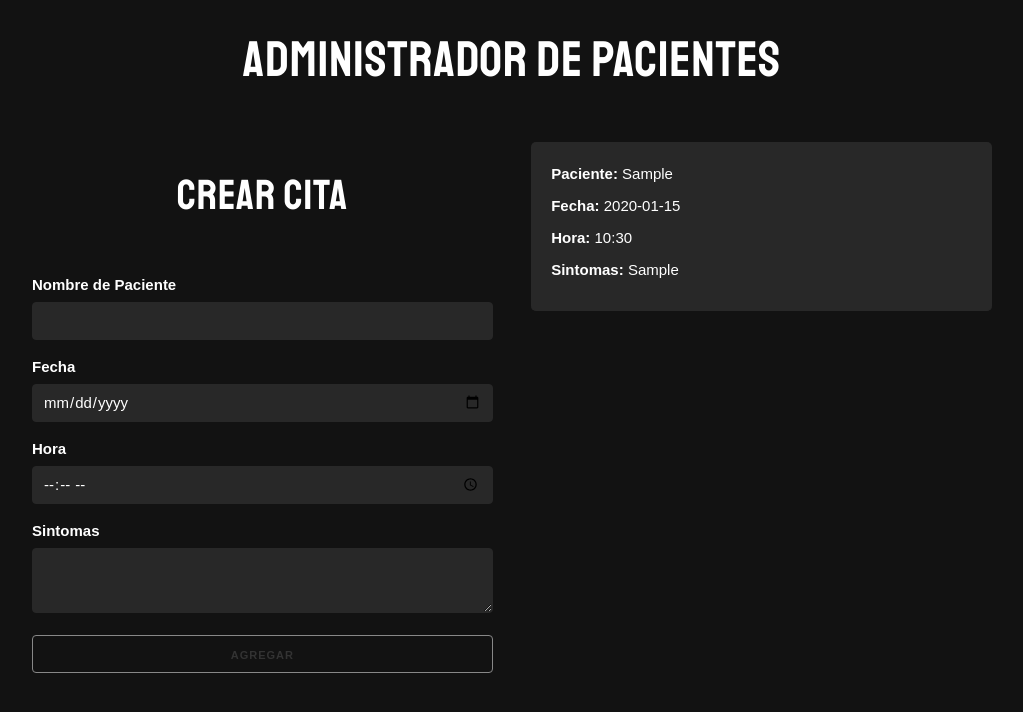
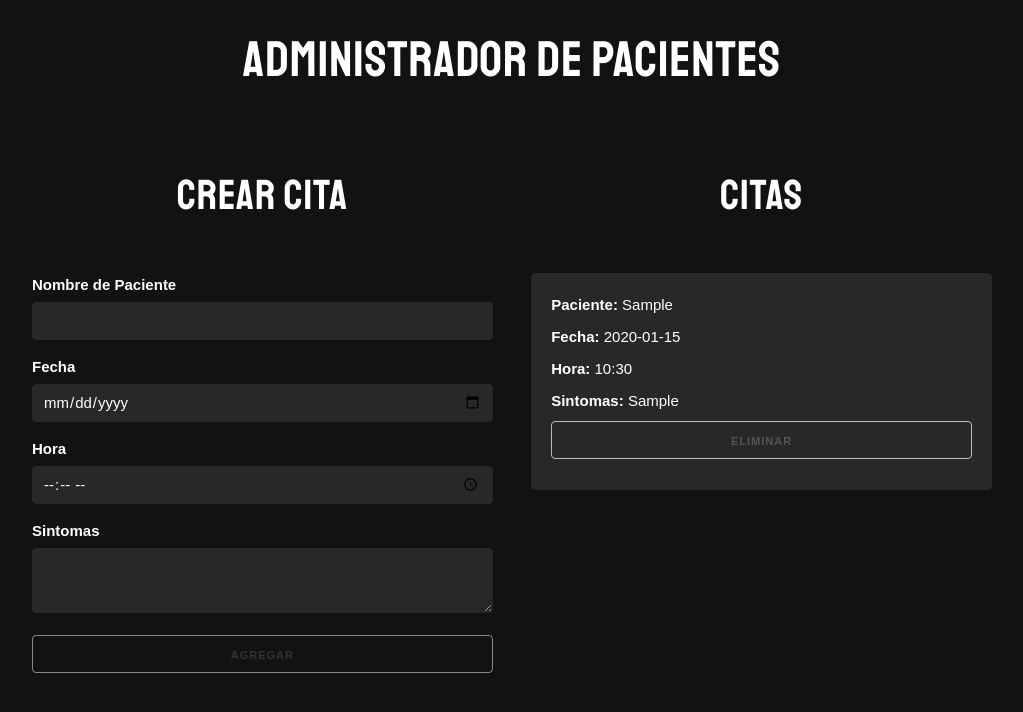
Before and after one commit to CesarRivasP/quotes, a React (Create React App) app: page / in a window 1280 px wide. Both pictures are taken after typing "Sample", "2020-01-15", "10:30", "Sample" into the empty fields and a click on the button "AGREGAR". Shown: the top 712 px of the page, without its empty margins (128-1151 px from the left). Built offline with nearby package versions, Linux system fonts and the light colour scheme.

Commit message:
Added deleteQuote function and new title

```diff
--- a/src/components/quote.js
+++ b/src/components/quote.js
@@ -1,14 +1,19 @@
-import React from 'react';
+import React, { Fragment } from 'react';
 
 
-function Quote({ quote }) {
+function Quote({ quote, index, deleteQuote }) {
   return(
+    <Fragment>
+      <h2 className="quote-title">Citas</h2>
       <div className="cita">
         <p>Paciente: <span>{ quote.patient }</span></p>
         <p>Fecha: <span>{ quote.date }</span></p>
         <p>Hora: <span>{ quote.time }</span></p>
         <p>Sintomas: <span>{ quote.symptom }</span></p>
+
+        <button onClick={() => deleteQuote(index)} type="button" className="u-full-width button-delete X">Eliminar</button>
       </div>
+    </Fragment>
   );
 }
 
```
Lines whose indentation alone changed are shown as unchanged.
